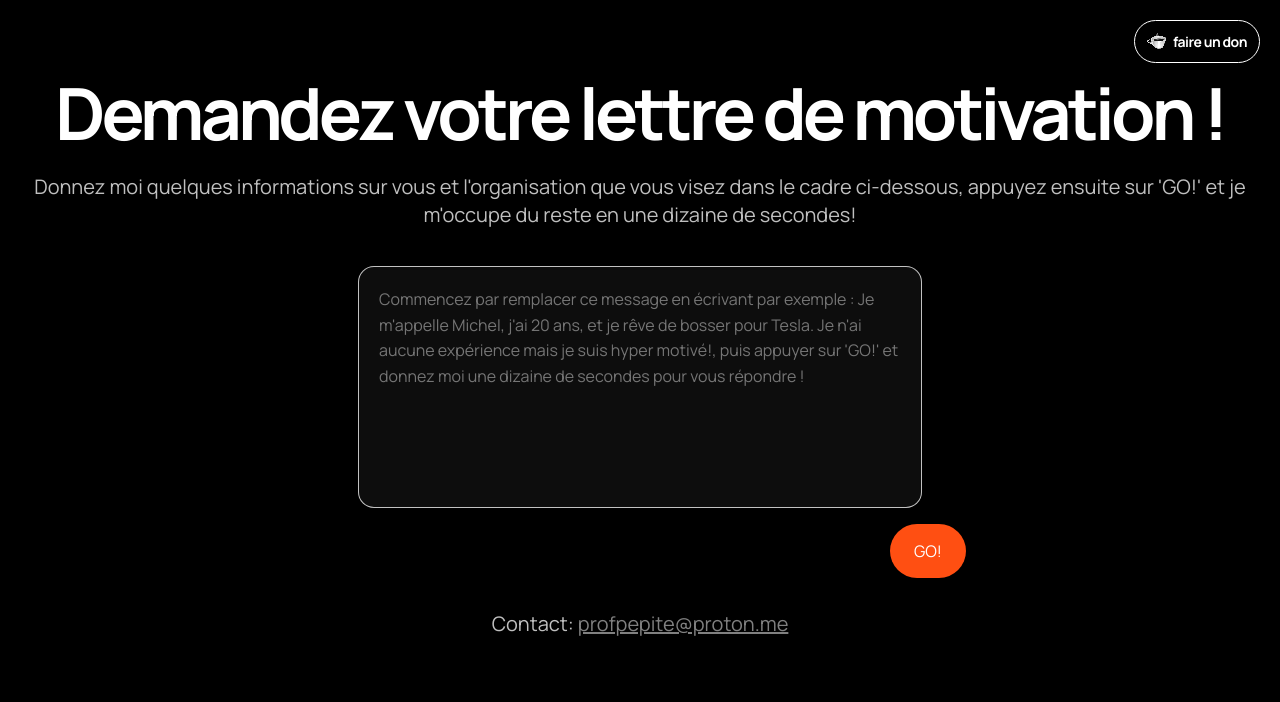
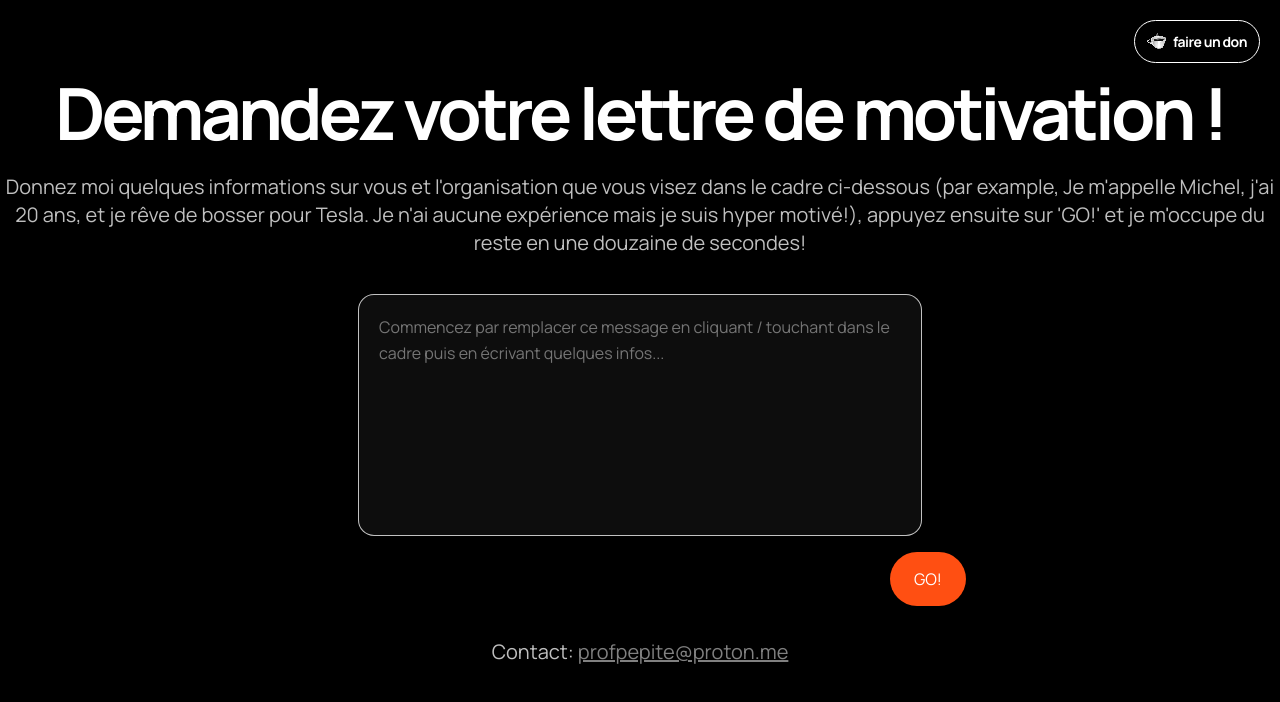
Before and after one commit to bibisixtynine/pauljob, a Next.js app: page / in a window 1280 px wide. Shown: the top 702 px of the page. Built offline with nearby package versions, Linux system fonts and the light colour scheme; no server answers.

Commit message:
change intro

```diff
--- a/pages/index.js
+++ b/pages/index.js
@@ -134,12 +134,12 @@ const Home = () => {
             <h1>Demandez votre lettre de motivation !</h1>
           </div>
           <div className="header-subtitle">
-            <h2>Donnez moi quelques informations sur vous et l'organisation que vous visez dans le cadre ci-dessous, appuyez ensuite sur 'GO!' et je m'occupe du reste en une dizaine de secondes!</h2>
+            <h2>Donnez moi quelques informations sur vous et l'organisation que vous visez dans le cadre ci-dessous (par example, Je m'appelle Michel, j'ai 20 ans, et je rêve de bosser pour Tesla. Je n'ai aucune expérience mais je suis hyper motivé!), appuyez ensuite sur 'GO!' et je m'occupe du reste en une douzaine de secondes!</h2>
           </div>
         </div>
         <div className="prompt-container">
           <textarea
-            placeholder="Commencez par remplacer ce message en écrivant par exemple : Je m'appelle Michel, j'ai 20 ans, et je rêve de bosser pour Tesla. Je n'ai aucune expérience mais je suis hyper motivé!, puis appuyer sur 'GO!' et donnez moi une dizaine de secondes pour vous répondre !"
+            placeholder="Commencez par remplacer ce message en cliquant / touchant dans le cadre puis en écrivant quelques infos..."
             className="prompt-box"
             value={userInput}
             onChange={onUserChangedText}
```
